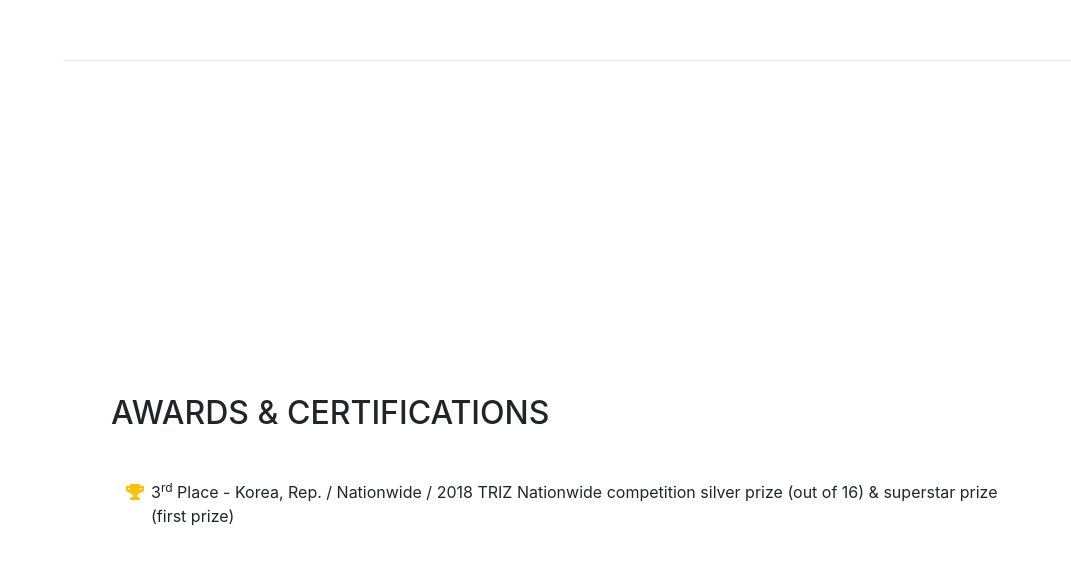
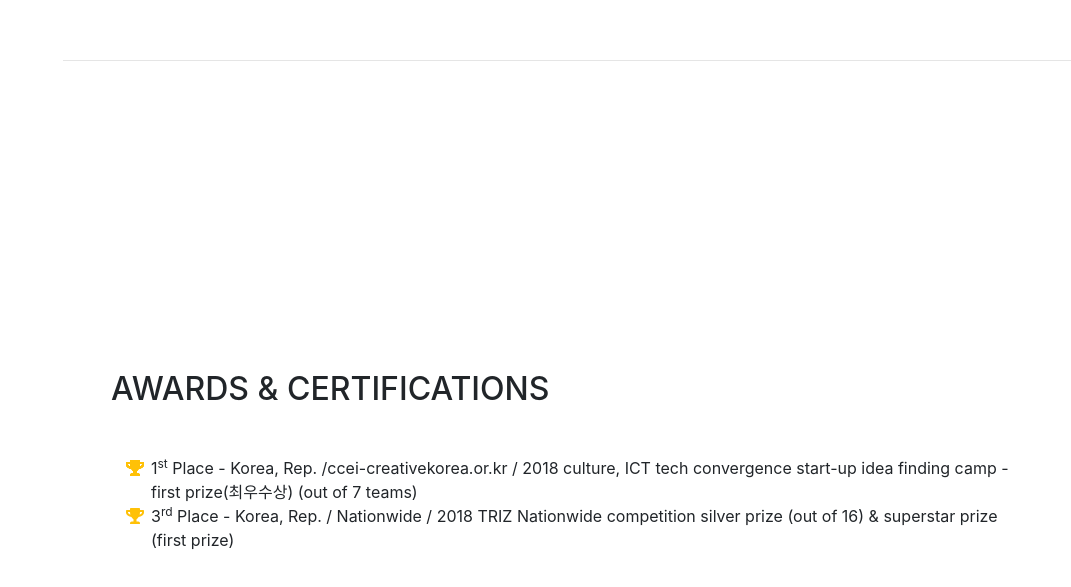
Before and after one commit to dainana/dain_resume, a website with bundled scripts: page index.html in a window 1280 px wide. Shown: the part 4237-4824 px from the top of the page, without its empty margins (209-1280 px from the left). Built offline with nearby package versions, Linux system fonts and the light colour scheme; a web font is replaced by a local one.

Commit message:
Update index.html
second commit

```diff
--- a/index.html
+++ b/index.html
@@ -277,12 +277,16 @@
               </li>
             <li>
               <i class="fa-li fa fa-trophy text-warning"></i>
-              <sup></sup>
+              1<sup>st</sup>
+              Place -  Korea, Rep. /ccei-creativekorea.or.kr / 2018 culture, ICT tech convergence start-up idea finding camp - first prize(최우수상) (out of 7 teams)
+
               </li>
             <li>
               <i class="fa-li fa fa-trophy text-warning"></i>
+
               3<sup>rd</sup>
               Place - Korea, Rep. / Nationwide / 2018 TRIZ Nationwide competition silver prize (out of 16) & superstar prize (first prize) </li>
+
           </ul>
         </div>
       </section>
```
